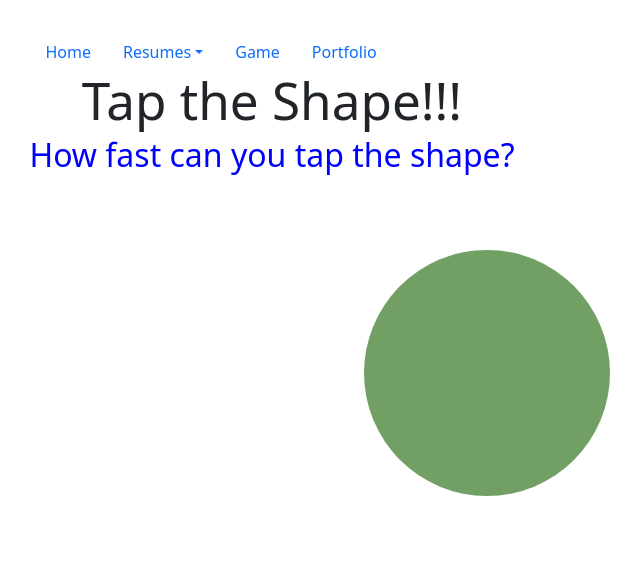
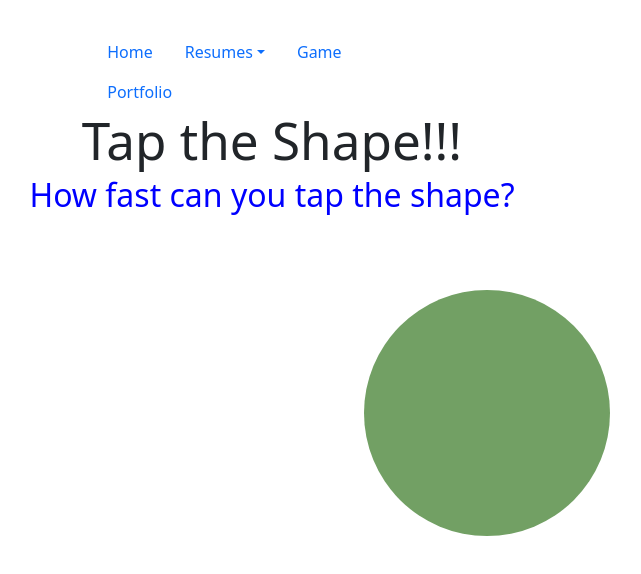
Before and after one commit to chadthecoder/reactTutorial, a React (Vite) app in the folder testViteAppReact/: page /game in a window 1280 px wide. Shown: the top 574 px of the page, without its empty margins (368-1009 px from the left). Built offline with nearby package versions, Linux system fonts and the light colour scheme.

Commit message:
fixed header navigation bar to be at the center and same spot on all pages

```diff
--- a/testViteAppReact/src/App.tsx
+++ b/testViteAppReact/src/App.tsx
@@ -11,26 +11,9 @@ function App() {
   return (
     <>
     <Header />
-      <div>
-        <a href="https://vitejs.dev" target="_blank">
-          <img src={viteLogo} className="logo" alt="Vite logo" />
-        </a>
-        <a href="https://react.dev" target="_blank">
-          <img src={reactLogo} className="logo react" alt="React logo" />
-        </a>
-      </div>
-      <h1>Vite + React</h1>
-      <div className="card">
-        <button onClick={() => setCount((count) => count + 1)}>
-          count is {count}
-        </button>
-        <p>
-          Edit <code>src/App.tsx</code> and save to test HMR
-        </p>
-      </div>
-      <p className="read-the-docs">
-        Click on the Vite and React logos to learn more
-      </p>
+    <h1>Chad Mc Adams Home Page</h1>
+    <h2>Welcome!</h2>
+    <p>Use the navigation bar above to navigate the website.</p>
     </>
   )
 }
--- a/testViteAppReact/src/Components/Header.tsx
+++ b/testViteAppReact/src/Components/Header.tsx
@@ -1,5 +1,6 @@
 import Nav from 'react-bootstrap/Nav';
 import NavDropdown from 'react-bootstrap/NavDropdown';
+import '../css/Header.css'
 //import { useLinkClickHandler } from 'react-router-dom';
 
 //figure out loop render in tsx/react?
@@ -25,9 +26,8 @@ function Header() { //Header(props: string)
   //tried to make customizable header, could not figure out dropdown menu yet
   //let names = props.menu.split(',');
 
-
         return  (
-          <>
+          <div className='headerComp'>
     <header>
     <Nav variant="pills" defaultActiveKey="/home">
       {/* part 2 of dropdown issue
@@ -58,7 +58,7 @@ function Header() { //Header(props: string)
       </Nav.Item>
     </Nav>
     </header>
-    </>
+    </div>
     );
   }
 
--- a/testViteAppReact/src/css/GamePage.css
+++ b/testViteAppReact/src/css/GamePage.css
@@ -13,3 +13,8 @@
 #best {
  color: blue;
 }
+
+header {
+    display: block;
+    margin-left: auto;
+    margin-right: auto }
--- /dev/null
+++ b/testViteAppReact/src/css/Header.css
@@ -0,0 +1,4 @@
+.headerComp {
+    max-width: 361.6px;
+    margin: auto;
+  }
```
Also changed, not shown: 1 other file (tests, documents, lock files or other folders).
